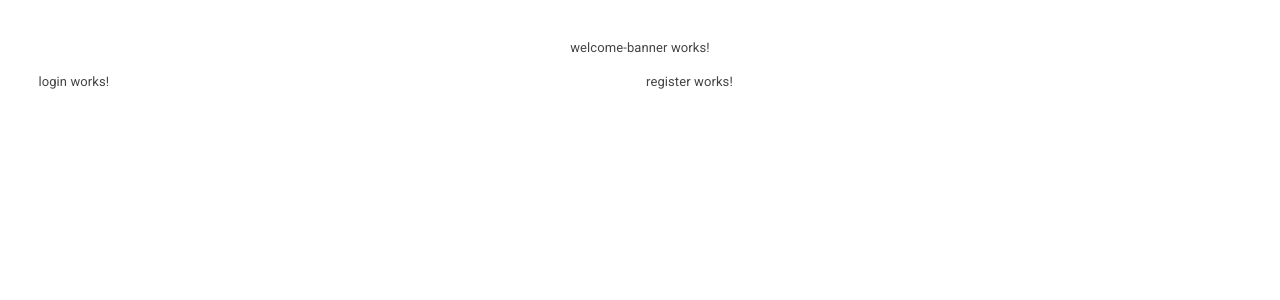
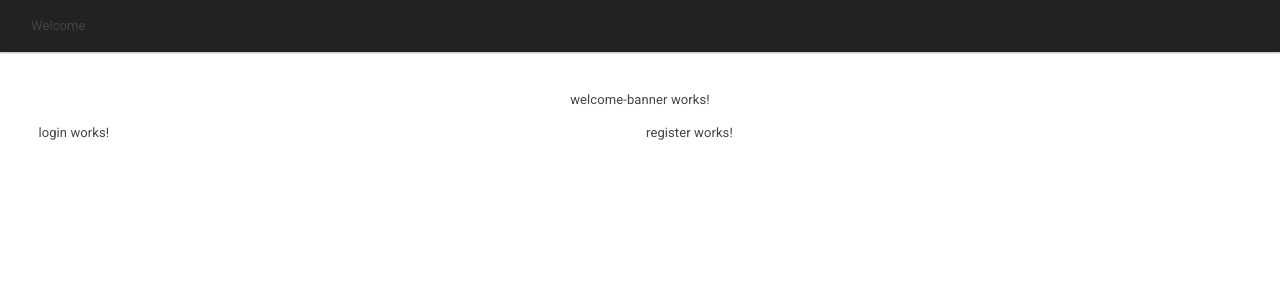
Before and after one commit to Brocel/Enjeu-Angular-FrontEnd, an Angular app: page /welcome in a window 1280 px wide. Shown: the top 300 px of the page. Built offline with nearby package versions, Linux system fonts and the light colour scheme.

Commit message:
edit nav bar

```diff
--- a/src/app/app.component.html
+++ b/src/app/app.component.html
@@ -1 +1,2 @@
+<enjeu-navbar></enjeu-navbar>
 <router-outlet></router-outlet>
--- a/src/app/core/components/navbar/navbar.component.ts
+++ b/src/app/core/components/navbar/navbar.component.ts
@@ -15,4 +15,7 @@ export class NavbarComponent implements OnInit {
   ngOnInit(): void {
   }
 
+  onSignOut() {
+    this.isAuth = false;
+  }
 }
```
